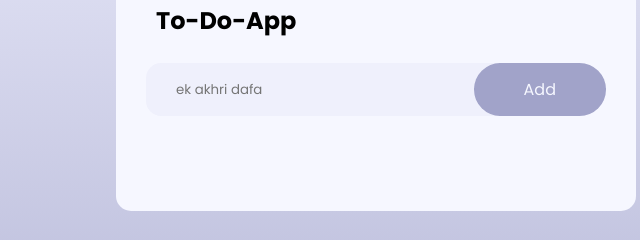
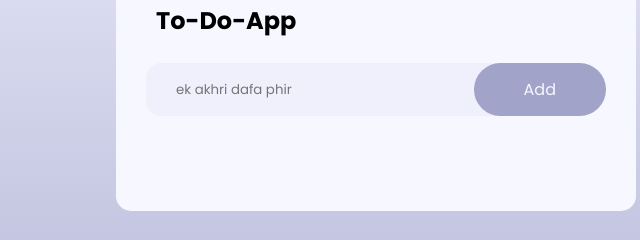
Before and after one commit to AbdullahAslam1207/devops_project, a plain HTML site: page frontend/todo.html in a window 1280 px wide. Shown: the part 167-407 px from the top of the page, 264-904 px from the left. Drawn offline with Linux system fonts and the light colour scheme.

```diff
--- a/frontend/todo.html
+++ b/frontend/todo.html
@@ -13,7 +13,7 @@
             <h2>To-Do-App</h2>
 
             <div class="row">
-                <input type="text" placeholder="ek akhri dafa" id="input-box">
+                <input type="text" placeholder="ek akhri dafa phir" id="input-box">
                 <button onclick="addTask()" >Add</button>
             </div>
 
```
